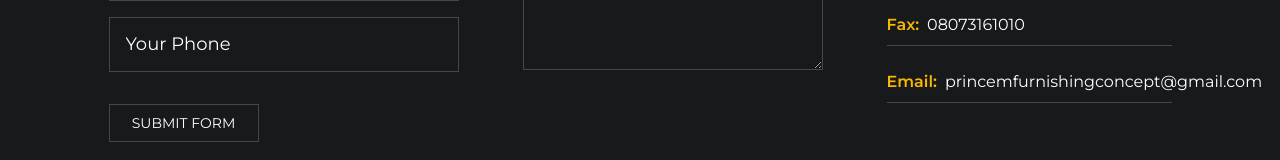
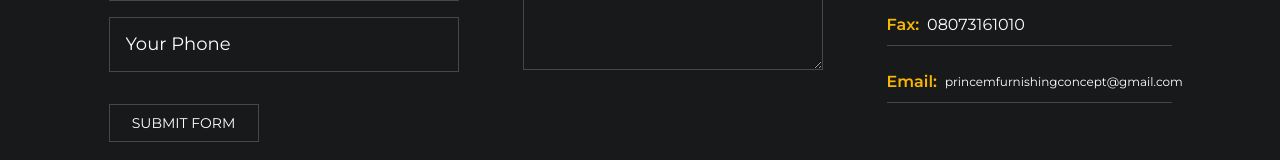
Before and after one commit to spanzyteo/furniture-cart, a Next.js app: page /contact in a window 1280 px wide. Shown: the part 573-733 px from the top of the page. Built offline with nearby package versions, Linux system fonts and the light colour scheme.

Commit message:
adjustments

```diff
--- a/app/(main)/contact/page.tsx
+++ b/app/(main)/contact/page.tsx
@@ -70,7 +70,7 @@ const page = () => {
             </div>
             <div className="text-white border-b border-b-[#FFFFFF33] transition-all duration-300 ease pb-2 mt-2 flex items-center gap-2">
               <p className="text-[#fab702] font-semibold">Email:</p>
-              <p className="text-[16px]">princemfurnishingconcept@gmail.com</p>
+              <p className="text-[12px]">princemfurnishingconcept@gmail.com</p>
             </div>
           </div>
         </div>
```
